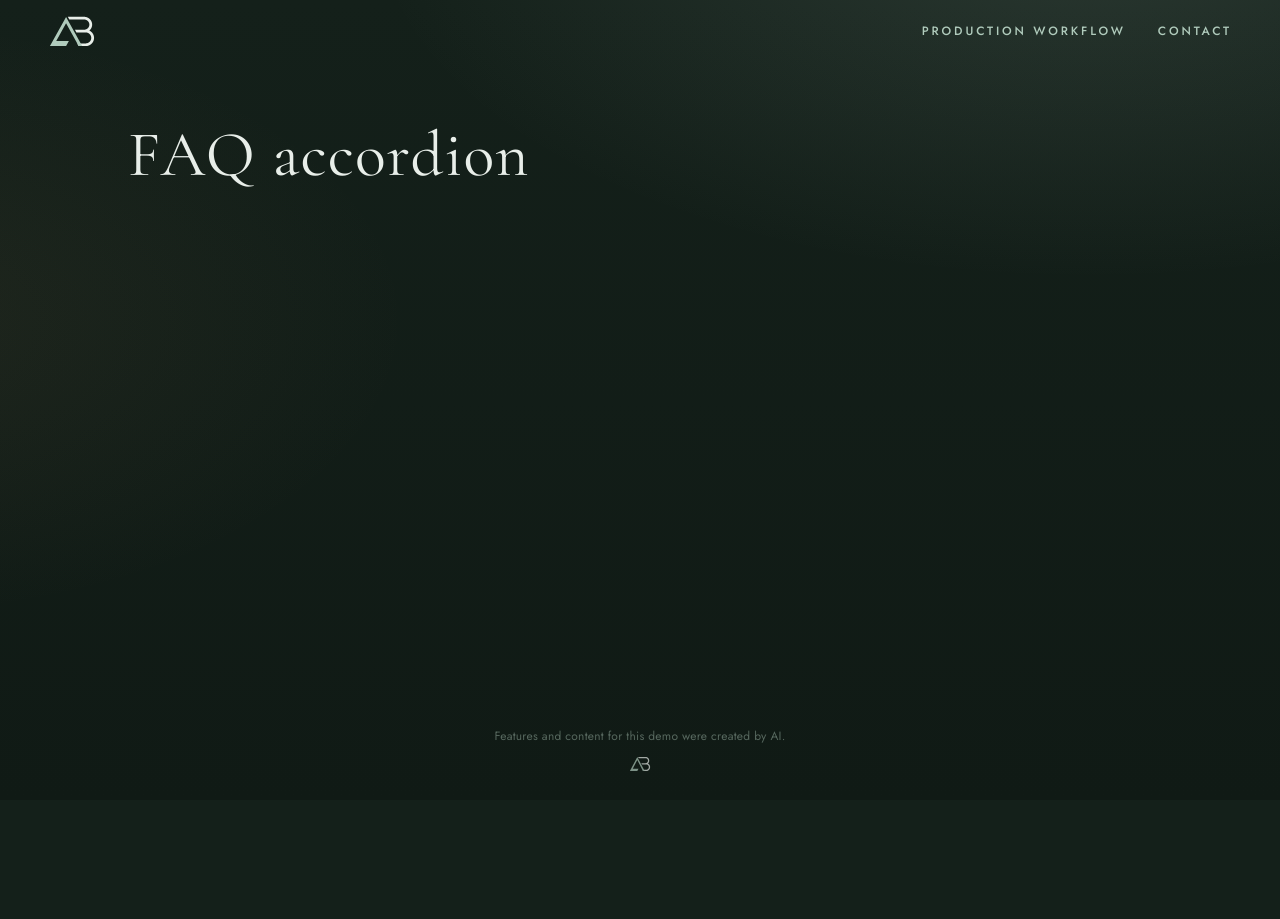
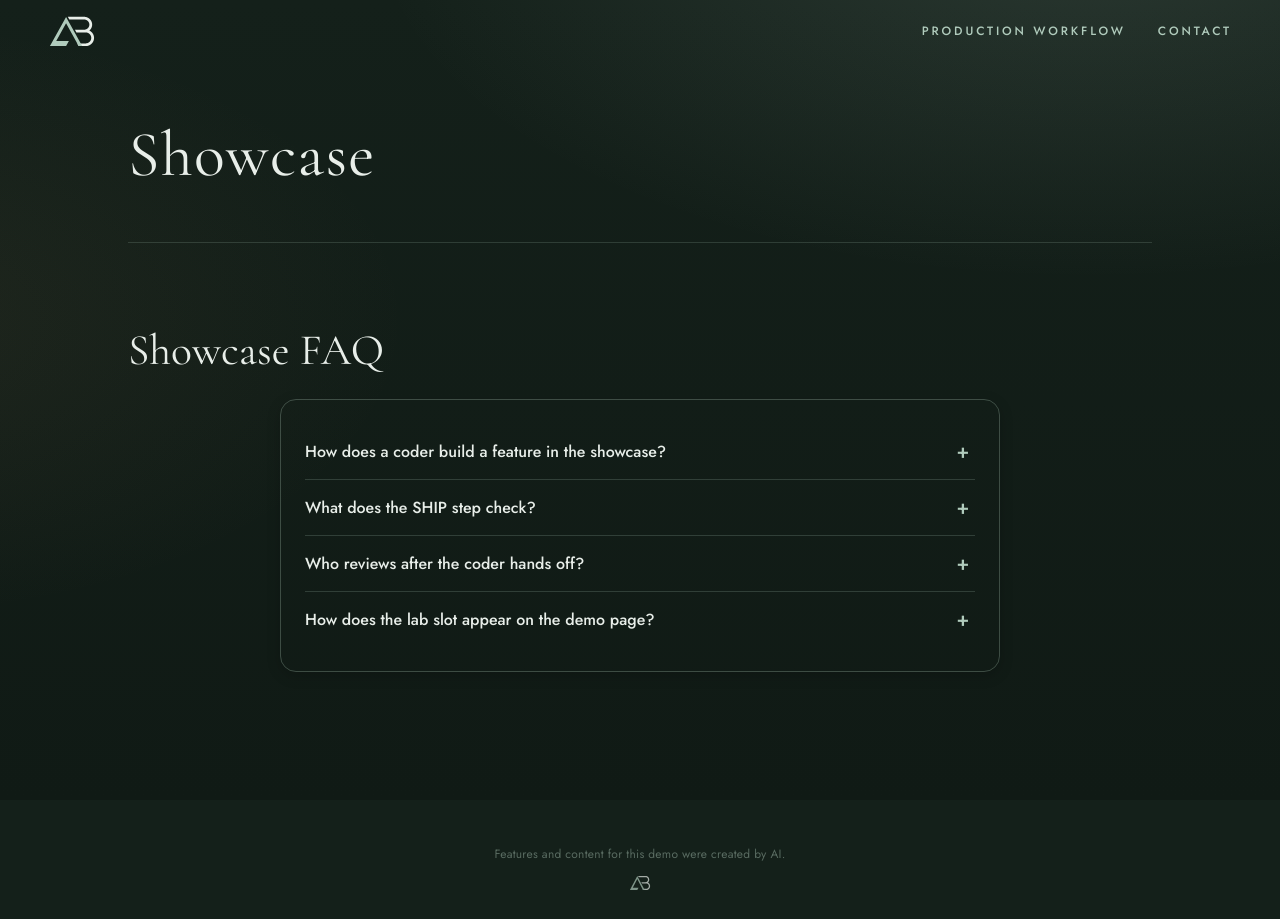
Before and after one commit to ashtonbach/agent-showcase, a Next.js app: page / in a window 1280 px wide. Before the commit the page ends 800 px from the top, so only its background shows below. Built offline with nearby package versions, Linux system fonts and the light colour scheme.

Commit message:
Feature: Your request (Author: Alder)

```diff
--- a/app/lab/current.json
+++ b/app/lab/current.json
@@ -1 +1 @@
-{"slug":"faq-accordion"}
+{"slug":"custom-1792790241"}
--- /dev/null
+++ b/app/lab/custom-1792790241/index.tsx
@@ -0,0 +1,73 @@
+"use client";
+
+import { useState } from "react";
+
+const FAQS: [string, string][] = [
+  [
+    "How does a coder build a feature in the showcase?",
+    "They read the spec, implement one client component under app/lab/<slug>/, wire the lab slot in app/page.tsx, and run SHIP so the gate can verify build and behavior.",
+  ],
+  [
+    "What does the SHIP step check?",
+    "It runs layout checks at mobile and desktop widths, a production build, gate rules on files and banned APIs, then commits and pushes when everything passes.",
+  ],
+  [
+    "Who reviews after the coder hands off?",
+    "Rowan reviews for spec and quality; Cedar runs QA; the coordinator tracks the run transcript and preview deployment.",
+  ],
+  [
+    "How does the lab slot appear on the demo page?",
+    "app/lab/current.json sets the page H1 slug; page.tsx imports the active lab component at the lab slot comment.",
+  ],
+];
+
+const css = `
+.lab-faq{width:min(720px,100%);margin:8px auto 56px;box-sizing:border-box}
+.lab-faq-card{border:1px solid rgba(176,203,188,.28);border-radius:16px;padding:24px;box-sizing:border-box;box-shadow:0 4px 14px rgba(0,0,0,.18);transition:border-color .2s ease,box-shadow .2s ease,transform .2s ease}
+.lab-faq-card:hover,.lab-faq-card:focus-within{border-color:#d4a85a;box-shadow:0 10px 28px rgba(0,0,0,.32);transform:translateY(-4px)}
+@media (prefers-reduced-motion:reduce){.lab-faq-card{transition:border-color .2s ease}.lab-faq-card:hover,.lab-faq-card:focus-within{box-shadow:0 4px 14px rgba(0,0,0,.18);transform:none}}
+.lab-faq-list{list-style:none;margin:0;padding:0}
+.lab-faq-item{border-top:1px solid rgba(176,203,188,.2)}
+.lab-faq-item:first-child{border-top:none}
+.lab-faq-trigger{width:100%;display:flex;align-items:center;justify-content:space-between;gap:16px;padding:16px 0;margin:0;border:none;background:transparent;color:var(--mist,#e8eee9);font-family:var(--sans);font-size:1rem;font-weight:500;text-align:left;cursor:pointer}
+.lab-faq-trigger:focus-visible{outline:2px solid var(--sage,#b0cbbc);outline-offset:2px}
+.lab-faq-icon{flex-shrink:0;width:1.5rem;color:var(--sage,#b0cbbc);font-size:1.25rem;line-height:1;text-align:center}
+.lab-faq-panel{margin:0 0 16px;padding:0 0 8px;color:var(--mist,#e8eee9);font-family:var(--sans);font-size:.95rem;line-height:1.55;opacity:.92}
+`;
+
+export default function FaqAccordion() {
+  const [openIndex, setOpenIndex] = useState<number | null>(null);
+  const titleId = "lab-faq-title";
+
+  return (
+    <section data-lab="custom-1792790241" aria-labelledby={titleId}>
+      <style>{css}</style>
+      <h2 id={titleId}>Showcase FAQ</h2>
+      <div className="lab-faq">
+        <div className="lab-faq-card">
+          <ul className="lab-faq-list">
+            {FAQS.map(([q, a], index) => {
+              const panelId = `lab-faq-panel-${index}`;
+              const expanded = openIndex === index;
+              return (
+                <li key={panelId} className="lab-faq-item">
+                  <button
+                    type="button"
+                    className="lab-faq-trigger"
+                    aria-expanded={expanded}
+                    aria-controls={panelId}
+                    onClick={() => setOpenIndex(expanded ? null : index)}
+                  >
+                    <span>{q}</span>
+                    <span className="lab-faq-icon" aria-hidden="true">{expanded ? "−" : "+"}</span>
+                  </button>
+                  <div id={panelId} role="region" className="lab-faq-panel" hidden={!expanded}>{a}</div>
+                </li>
+              );
+            })}
+          </ul>
+        </div>
+      </div>
+    </section>
+  );
+}
--- a/app/page.tsx
+++ b/app/page.tsx
@@ -1,3 +1,4 @@
+import Lab from "./lab/custom-1792790241";
 import { readDemoKey, demoTitle } from "./demo-name";
 const demoKey = readDemoKey();
 const demoName = demoTitle();
@@ -5,7 +6,7 @@ export default function Page() {
   return (
     <div className="page-stack">
       <h1 className="demo-title" data-i18n={demoKey}>{demoName}</h1>
-      {/* lab:slot */}
+      <Lab /> {/* lab:slot */}
     </div>
   );
 }
```
